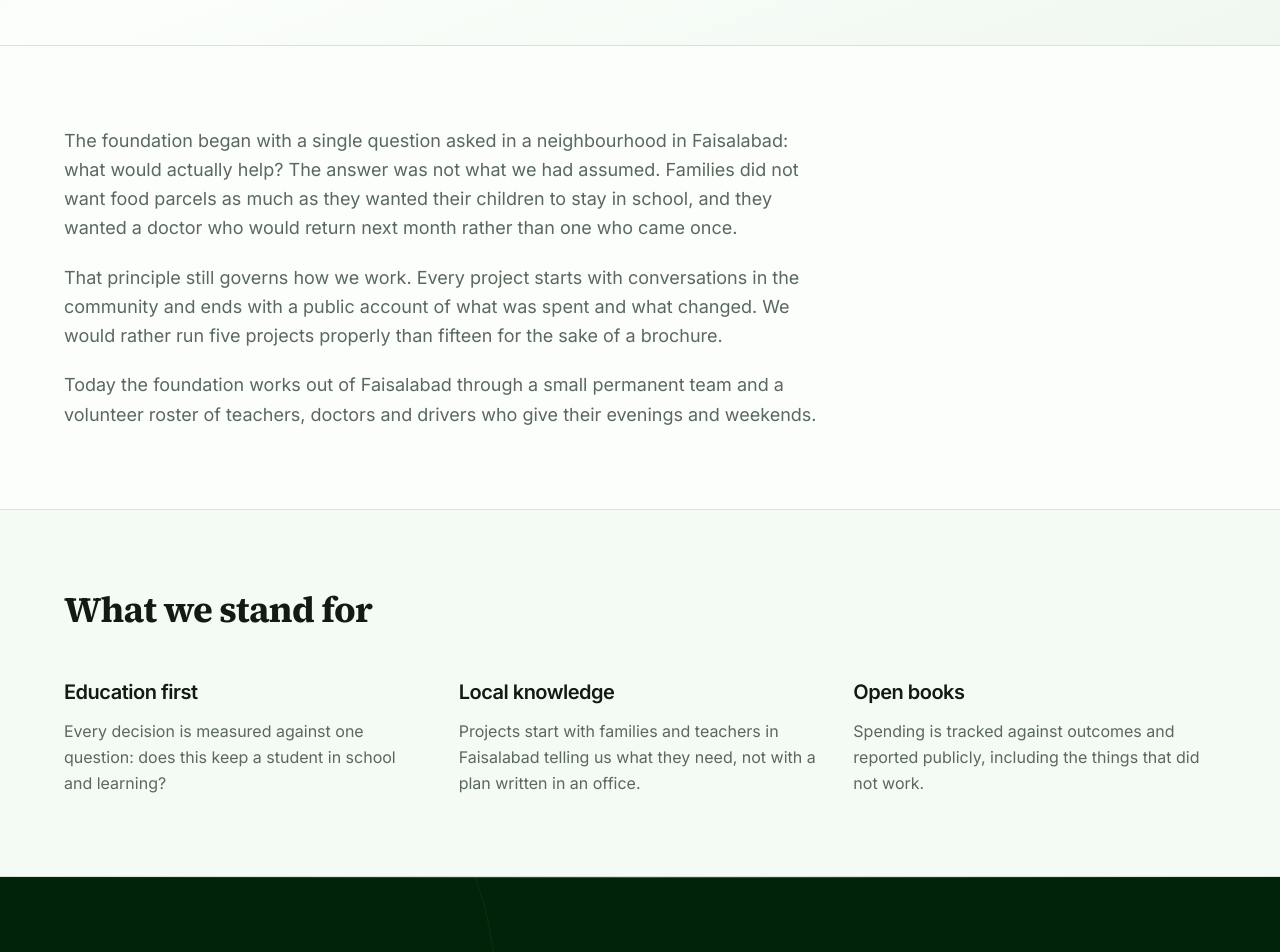
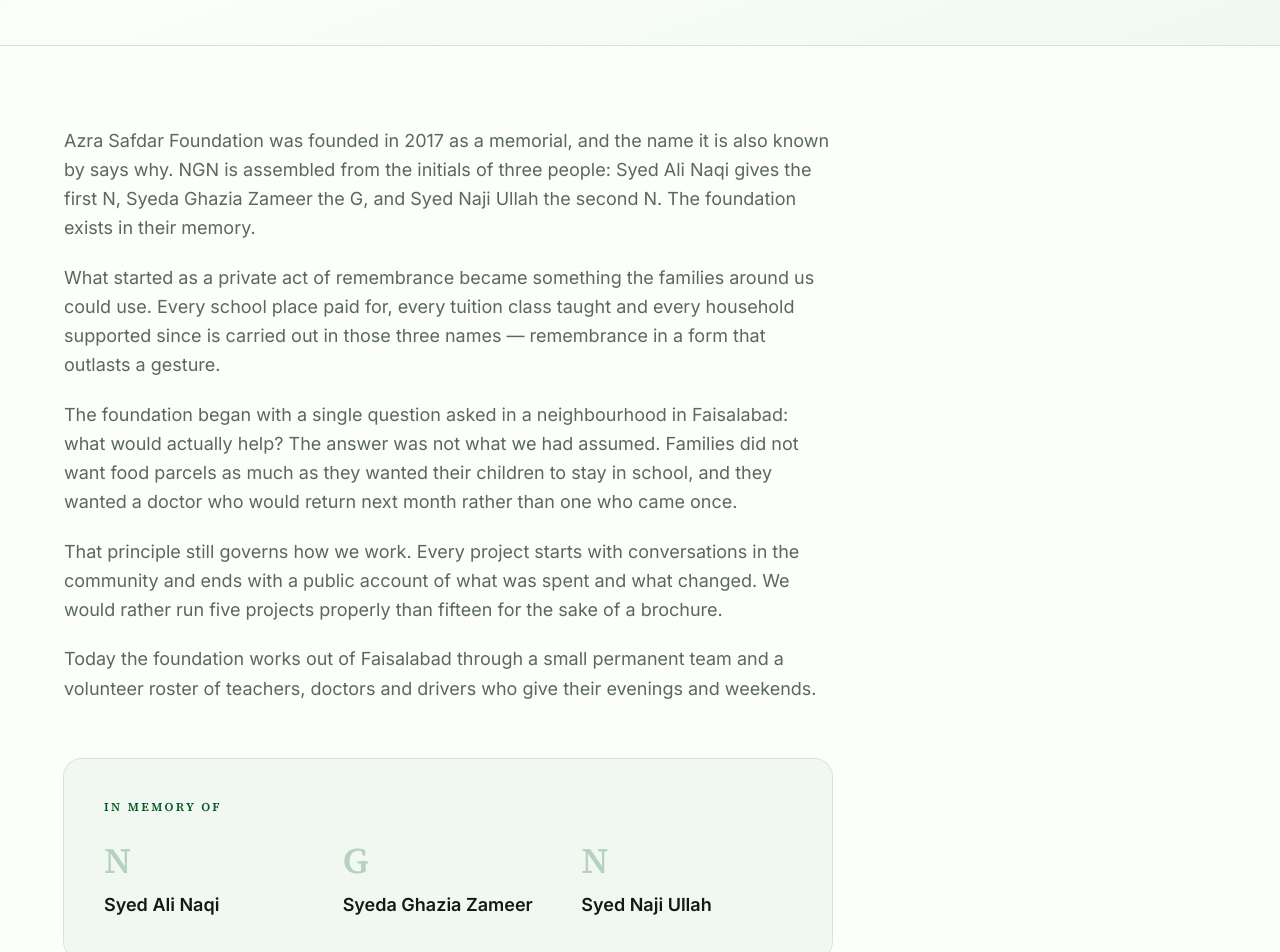
Before and after one commit to mazanaqvi/azrasafdar, a Next.js app: page /about in a window 1280 px wide. Shown: the part 520-1472 px from the top of the page. Built offline with nearby package versions, Linux system fonts and the light colour scheme.

Commit message:
history paragraph added

```diff
--- a/src/app/about/page.tsx
+++ b/src/app/about/page.tsx
@@ -1,6 +1,6 @@
 import type { Metadata } from "next";
 import { PageHeader } from "@/components/page-header";
-import { site } from "@/lib/site";
+import { memorial, site } from "@/lib/site";
 import { values } from "@/lib/projects";
 
 export const metadata: Metadata = {
@@ -13,12 +13,26 @@ export default function AboutPage() {
     <>
       <PageHeader
         eyebrow="About us"
-        title="A foundation built on listening first"
-        description={`${site.name} was established in ${site.founded} to serve families that formal aid consistently misses.`}
+        title="A foundation built in three names"
+        description={`${site.name} was established in ${site.founded} as a memorial, to serve families that formal aid consistently misses.`}
       />
 
       <section className="container-page py-20">
         <div className="max-w-3xl space-y-5 text-lg leading-relaxed text-muted-foreground">
+          <p>
+            {site.name} was founded in {site.founded} as a memorial, and the
+            name it is also known by says why. {memorial.initialism} is
+            assembled from the initials of three people: Syed Ali Naqi gives the
+            first N, Syeda Ghazia Zameer the G, and Syed Naji Ullah the second
+            N. The foundation exists in their memory.
+          </p>
+          <p>
+            What started as a private act of remembrance became something the
+            families around us could use. Every school place paid for, every
+            tuition class taught and every household supported since is carried
+            out in those three names — remembrance in a form that outlasts a
+            gesture.
+          </p>
           <p>
             The foundation began with a single question asked in a neighbourhood
             in Faisalabad: what would actually help? The answer was not what we
@@ -37,6 +51,26 @@ export default function AboutPage() {
             permanent team and a volunteer roster of teachers, doctors and
             drivers who give their evenings and weekends.
           </p>
+        </div>
+
+        <div className="mt-14 max-w-3xl rounded-2xl bg-secondary/50 p-8 ring-1 ring-border sm:p-10">
+          <h2 className="eyebrow text-primary">In memory of</h2>
+          <ul className="mt-7 grid gap-7 sm:grid-cols-3">
+            {memorial.remembered.map(({ initial, name }) => (
+              <li key={name}>
+                {/* Decorative: the name below already reads it out. */}
+                <span
+                  aria-hidden
+                  className="font-display text-4xl font-semibold leading-none text-primary/25"
+                >
+                  {initial}
+                </span>
+                <p className="mt-3 font-heading text-lg font-semibold text-foreground">
+                  {name}
+                </p>
+              </li>
+            ))}
+          </ul>
         </div>
       </section>
 
--- a/src/app/page.tsx
+++ b/src/app/page.tsx
@@ -1,7 +1,7 @@
 import { GetInvolved } from "@/components/home/get-involved";
 import { Hero } from "@/components/home/hero";
 import { HowWeWork } from "@/components/home/how-we-work";
-import { Impact } from "@/components/home/impact";
+import { Memorial } from "@/components/home/memorial";
 import { NewsPreview } from "@/components/home/news-preview";
 import { ProjectsPreview } from "@/components/home/projects-preview";
 
@@ -9,7 +9,7 @@ export default function HomePage() {
   return (
     <>
       <Hero />
-      <Impact />
+      <Memorial />
       <ProjectsPreview />
       <HowWeWork />
       <NewsPreview />
--- a/src/app/projects/[slug]/page.tsx
+++ b/src/app/projects/[slug]/page.tsx
@@ -40,7 +40,7 @@ export default async function ProjectPage({ params }: Params) {
     summary,
     body,
     icon: Icon,
-    stat,
+    focus,
     highlights,
     costs,
     needs,
@@ -107,12 +107,10 @@ export default async function ProjectPage({ params }: Params) {
               {summary}
             </p>
 
-            <div className="mt-8 inline-flex items-baseline gap-3 rounded-2xl bg-background/80 px-5 py-4 shadow-xs ring-1 ring-border backdrop-blur">
-              <span className="font-display text-3xl font-semibold text-primary">
-                {stat.value}
-              </span>
-              <span className="text-sm text-muted-foreground">{stat.label}</span>
-            </div>
+            <p className="mt-8 inline-flex items-center gap-2.5 rounded-full bg-background/80 px-5 py-2.5 text-sm font-medium text-primary shadow-xs ring-1 ring-border backdrop-blur">
+              <span aria-hidden className="size-1.5 shrink-0 rounded-full bg-lime" />
+              {focus}
+            </p>
           </div>
         </div>
       </section>
--- a/src/app/projects/page.tsx
+++ b/src/app/projects/page.tsx
@@ -15,7 +15,7 @@ export const metadata: Metadata = {
 };
 
 function ProjectCard({ project }: { project: Project }) {
-  const { slug, title, summary, icon: Icon, stat, seasonal } = project;
+  const { slug, title, summary, icon: Icon, focus, seasonal } = project;
 
   return (
     <article className="group relative flex h-full flex-col overflow-hidden rounded-2xl bg-card p-8 ring-1 ring-border transition-all duration-300 hover:-translate-y-1 hover:shadow-lift hover:ring-primary/25">
@@ -50,11 +50,9 @@ function ProjectCard({ project }: { project: Project }) {
       </p>
 
       <div className="mt-6 flex items-center justify-between gap-4 border-t border-border pt-5">
-        <span className="text-sm text-muted-foreground">
-          <span className="font-display text-lg font-semibold text-primary">
-            {stat.value}
-          </span>{" "}
-          {stat.label}
+        <span className="flex items-center gap-2.5 text-sm text-muted-foreground">
+          <span aria-hidden className="size-1.5 shrink-0 rounded-full bg-lime" />
+          {focus}
         </span>
         <ArrowRightIcon className="size-4 shrink-0 text-primary transition-transform group-hover:translate-x-1" />
       </div>
--- /dev/null
+++ b/src/components/home/memorial.tsx
@@ -0,0 +1,54 @@
+import Link from "next/link";
+import { ArrowRightIcon } from "lucide-react";
+import { memorial, site } from "@/lib/site";
+
+export function Memorial() {
+  return (
+    <section className="relative isolate overflow-hidden bg-brand-deep text-primary-foreground">
+      <div
+        aria-hidden
+        className="brand-arc absolute -left-32 -top-48 -z-10 size-[34rem] [--arc-r:16rem] opacity-40"
+      />
+      <div
+        aria-hidden
+        className="absolute inset-x-0 top-0 h-px bg-linear-to-r from-transparent via-lime/60 to-transparent"
+      />
+
+      <div className="container-page py-16 sm:py-20">
+        <div className="flex flex-col gap-10 lg:flex-row lg:items-center lg:gap-16">
+          <div className="lg:w-72 lg:shrink-0">
+            <h2 className="eyebrow text-lime">In their memory</h2>
+            <p className="mt-3 text-lg leading-snug text-primary-foreground/80">
+              {site.name} is also known as {memorial.initialism} — three
+              initials, for the three people it was founded to remember.
+            </p>
+            <Link
+              href="/about"
+              className="group mt-6 inline-flex items-center gap-1.5 text-sm font-semibold text-lime hover:underline"
+            >
+              Read our history
+              <ArrowRightIcon className="size-4 transition-transform group-hover:translate-x-0.5" />
+            </Link>
+          </div>
+
+          <ul className="grid flex-1 gap-x-8 gap-y-8 sm:grid-cols-3 lg:divide-x lg:divide-white/12">
+            {memorial.remembered.map(({ initial, name }, index) => (
+              <li key={name} className={index > 0 ? "lg:pl-8" : undefined}>
+                {/* Decorative: the name that follows already reads it out. */}
+                <span
+                  aria-hidden
+                  className="block font-display text-[clamp(2.25rem,4vw,3rem)] font-semibold leading-none tracking-tight text-lime"
+                >
+                  {initial}
+                </span>
+                <span className="mt-3 block leading-snug text-primary-foreground/85">
+                  {name}
+                </span>
+              </li>
+            ))}
+          </ul>
+        </div>
+      </div>
+    </section>
+  );
+}
--- a/src/components/home/projects-preview.tsx
+++ b/src/components/home/projects-preview.tsx
@@ -27,7 +27,7 @@ export function ProjectsPreview() {
       />
 
       <ul className="mt-14 grid gap-6 md:grid-cols-2">
-        {educationProjects.map(({ slug, title, summary, icon: Icon, stat }, index) => (
+        {educationProjects.map(({ slug, title, summary, icon: Icon, focus }, index) => (
           <li key={slug}>
             <Link
               href={`/projects/${slug}`}
@@ -58,11 +58,12 @@ export function ProjectsPreview() {
               </p>
 
               <div className="mt-6 flex items-center justify-between gap-4 border-t border-border pt-5">
-                <span className="text-sm text-muted-foreground">
-                  <span className="font-display text-lg font-semibold text-primary">
-                    {stat.value}
-                  </span>{" "}
-                  {stat.label}
+                <span className="flex items-center gap-2.5 text-sm text-muted-foreground">
+                  <span
+                    aria-hidden
+                    className="size-1.5 shrink-0 rounded-full bg-lime"
+                  />
+                  {focus}
                 </span>
                 <ArrowRightIcon className="size-4 shrink-0 text-primary transition-transform group-hover:translate-x-1" />
               </div>
--- a/src/lib/site.ts
+++ b/src/lib/site.ts
@@ -13,7 +13,7 @@ export const site = {
     "Azra Safdar Foundation is an education-led non-profit based in Faisalabad, Pakistan. We keep students in school through free education and tutorship, and support widows and families with healthcare and Ramzan ration packs.",
   url: "https://azrasafdar.org",
   locale: "en_PK",
-  founded: 2019, // TODO: confirm the year the foundation started
+  founded: 2017,
   // TODO: temporary. Replace both with a mailbox on azrasafdar.org once it
   // exists — these are shown publicly in the footer and on the contact page,
   // and they are where form submissions are delivered.
@@ -38,6 +38,20 @@ export const site = {
     youtube: "https://youtube.com/", // TODO: confirm
     whatsapp: "https://wa.me/923076699514",
   },
+} as const;
+
+/**
+ * The foundation is a memorial one. NGN is built from the initials of the three
+ * people it was founded to remember, in order, and the order matters — it is
+ * where the name comes from.
+ */
+export const memorial = {
+  initialism: "NGN",
+  remembered: [
+    { initial: "N", name: "Syed Ali Naqi" },
+    { initial: "G", name: "Syeda Ghazia Zameer" },
+    { initial: "N", name: "Syed Naji Ullah" },
+  ],
 } as const;
 
 export const telHref = `tel:+${site.phoneDigits}`;
```
Also changed, not shown: src/components/home/impact.tsx (deleted, +0 -43 lines), src/lib/projects.ts (+13 -17 lines), 1 other file (tests, documents, lock files or other folders).
